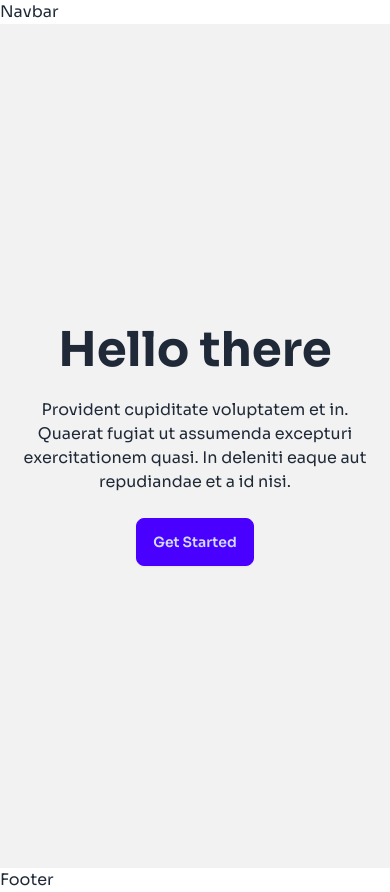
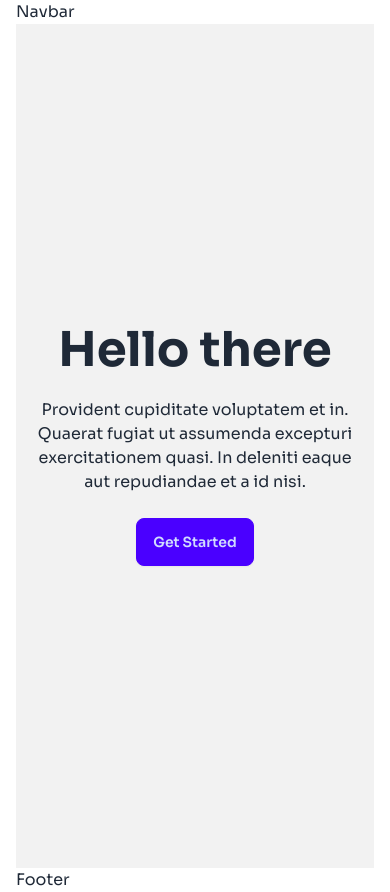
Before and after one commit to programming-hero-web-course-4/b10a8-gadget-heaven-ichrahman, a React (Vite) app: page / in a window 390 px wide. Built offline with nearby package versions, Linux system fonts and the light colour scheme.

Commit message:
style: set up maximum screen width for responsive layout

```diff
--- a/src/components/Root/Root.jsx
+++ b/src/components/Root/Root.jsx
@@ -4,7 +4,7 @@
 
 const Root = () => {
     return (
-        <div>
+        <div className="max-w-screen-xl mx-auto px-4">
             <Navbar />
             <Outlet />
             <Footer />
```
